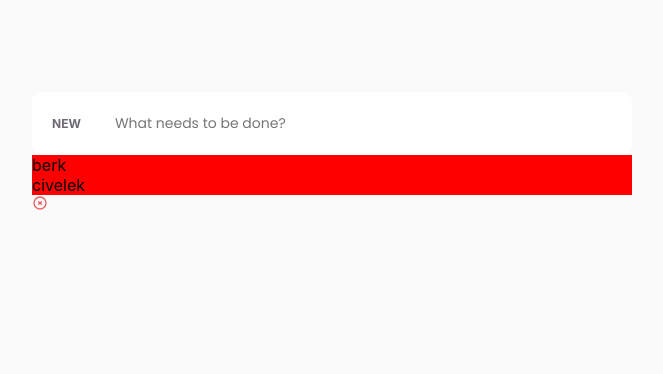
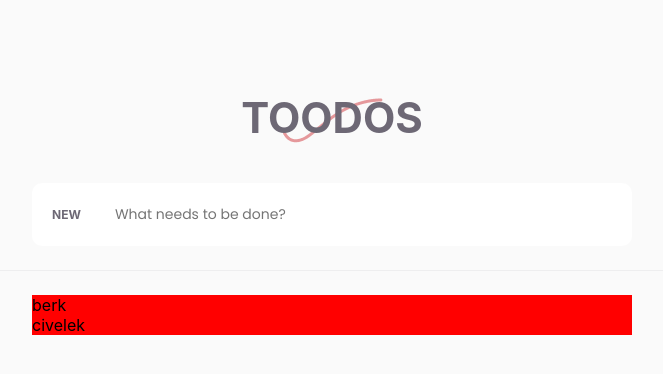
Before and after one commit to berkcvlk/odev-5-berkcvlk, a React (Create React App) app: page / in a window 1280 px wide. Shown: the top 374 px of the page, without its empty margins (308-971 px from the left). Built offline with nearby package versions, Linux system fonts and the light colour scheme.

Commit message:
add: title for app

```diff
--- a/src/containers/TodoContainer/index.tsx
+++ b/src/containers/TodoContainer/index.tsx
@@ -1,12 +1,22 @@
-import { TodoList, NewTodo, Icon } from "components";
+import { useContext } from "react";
+
+import { TodoContext } from "contexts/todoContext";
+import { TodoList, NewTodo } from "components";
 import * as S from "./styles";
 
 const TodoContainer = () => {
+  const { todoList } = useContext(TodoContext);
+
   return (
     <S.Container>
+      <S.Title>Toodos</S.Title>
       <NewTodo />
-      <TodoList list={[{ text: "berk" }, { text: "civelek" }]} />
-      <Icon name="close" />
+      <S.Hr />
+      {todoList.length === 0 ? (
+        "Greate, there is nothing to do!"
+      ) : (
+        <TodoList list={todoList} />
+      )}
     </S.Container>
   );
 };
--- a/src/containers/TodoContainer/styles.ts
+++ b/src/containers/TodoContainer/styles.ts
@@ -3,6 +3,31 @@ import { styled } from "stitches.config";
 export const Container = styled("div", {
   width: "700px",
   height: "300px",
+
   margin: "92px auto 0",
   padding: "0 50px",
 });
+
+export const Title = styled("h1", {
+  margin: "40px 0",
+
+  fontSize: "$5",
+  fontWeight: "700",
+
+  textAlign: "center",
+  textTransform: "uppercase",
+
+  color: "$text",
+
+  backgroundImage: "url('assets/images/check.png')",
+  backgroundRepeat: "no-repeat",
+  backgroundPosition: "50% 100%",
+});
+
+export const Hr = styled("div", {
+  width: "700px",
+  height: "1px",
+
+  margin: "24px -50px",
+  backgroundColor: "rgba(109, 104, 117, 0.08)",
+});
```
